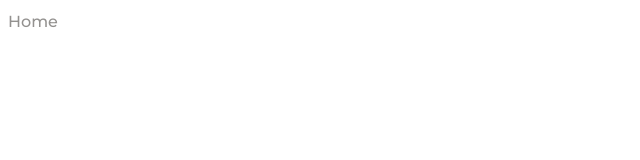
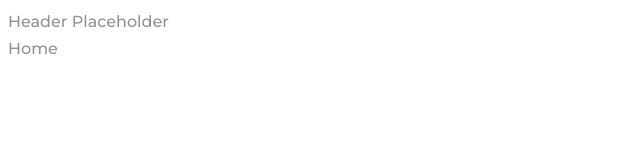
Before and after one commit to profydev/reddit-timer-chiragdatwani, a React (Create React App) app: page / in a window 1280 px wide. Shown: the top 160 px of the page, without its empty margins (0-640 px from the left). Built offline with nearby package versions, Linux system fonts and the light colour scheme.

Commit message:
added the Header component

```diff
--- a/src/App.js
+++ b/src/App.js
@@ -2,12 +2,14 @@ import React from 'react';
 import { BrowserRouter, Switch, Route } from 'react-router-dom';
 import { ThemeProvider } from 'styled-components';
 import GlobalStyle from './GlobalStyle';
+import Header from './Header';
 import theme from './theme';
 
 function App() {
   return (
     <ThemeProvider theme={theme}>
       <GlobalStyle />
+      <Header />
       <BrowserRouter>
         <Switch>
           <Route path="/" exact>
--- /dev/null
+++ b/src/Header.js
@@ -0,0 +1,11 @@
+import React from 'react';
+
+function Header() {
+  return (
+    <header>
+      Header Placeholder
+    </header>
+  );
+}
+
+export default Header;
```
